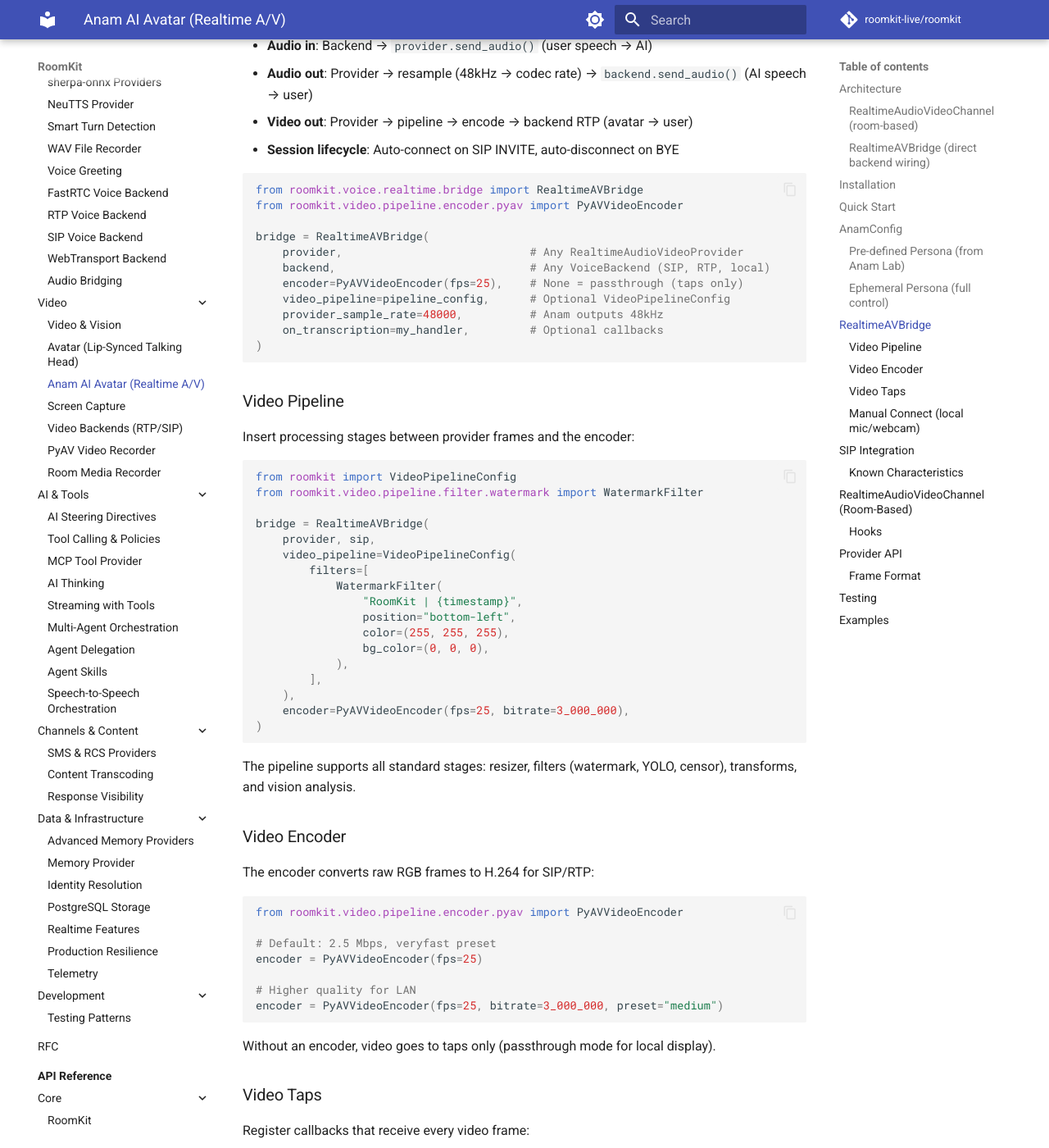
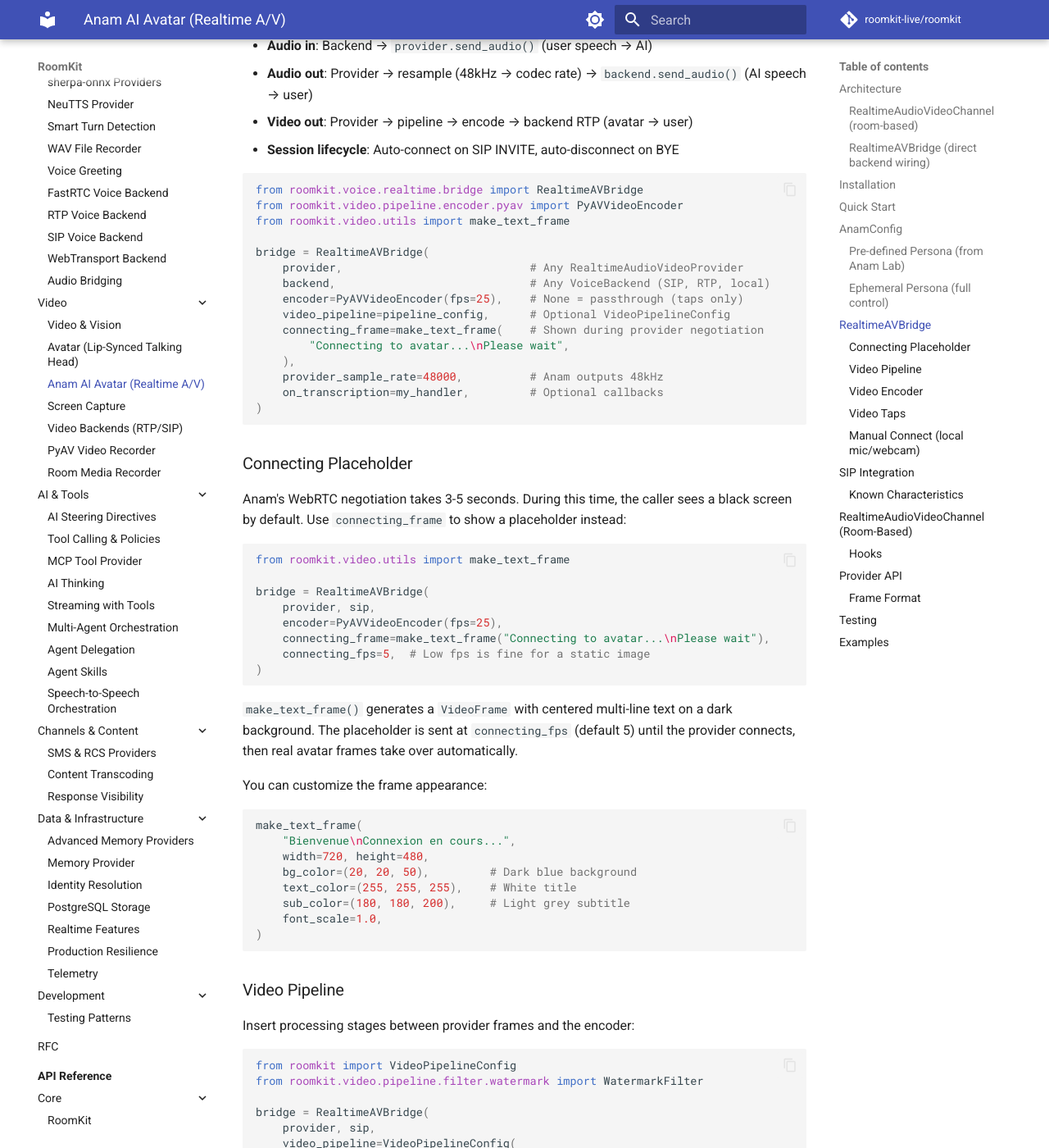
Before and after one commit to roomkit-live/roomkit-docs, an MkDocs documentation site: the page built from docs/guides/anam-avatar.md, in a window 1280 px wide and 1400 px high, scrolled down 3195 px. Shown: the whole window at 82% size. Built offline with MkDocs 1.6.1 and Material for MkDocs 9.7.7, drawn with Linux system fonts in a browser that asks for light colours; comment, search, counter and statistics services are not loaded; some of the changed text lies outside the part shown.

Commit message:
docs(anam): add connecting_frame and make_text_frame documentation
Document the connecting placeholder feature:
- New "Connecting Placeholder" section with examples
- make_text_frame() utility with customization options
- Updated SIP integration example with French placeholder
- Updated RealtimeAVBridge constructor example

Co-Authored-By: Claude Opus 4.6 (1M context) <noreply@anthropic.com>

````diff
--- a/docs/guides/anam-avatar.md
+++ b/docs/guides/anam-avatar.md
@@ -141,14 +141,48 @@ Generic bridge that wires any `VoiceBackend` to any `RealtimeAudioVideoProvider`
 ```python
 from roomkit.voice.realtime.bridge import RealtimeAVBridge
 from roomkit.video.pipeline.encoder.pyav import PyAVVideoEncoder
+from roomkit.video.utils import make_text_frame
 
 bridge = RealtimeAVBridge(
     provider,                            # Any RealtimeAudioVideoProvider
     backend,                             # Any VoiceBackend (SIP, RTP, local)
     encoder=PyAVVideoEncoder(fps=25),    # None = passthrough (taps only)
     video_pipeline=pipeline_config,      # Optional VideoPipelineConfig
+    connecting_frame=make_text_frame(    # Shown during provider negotiation
+        "Connecting to avatar...\nPlease wait",
+    ),
     provider_sample_rate=48000,          # Anam outputs 48kHz
     on_transcription=my_handler,         # Optional callbacks
+)
+```
+
+### Connecting Placeholder
+
+Anam's WebRTC negotiation takes 3-5 seconds. During this time, the caller sees a black screen by default. Use `connecting_frame` to show a placeholder instead:
+
+```python
+from roomkit.video.utils import make_text_frame
+
+bridge = RealtimeAVBridge(
+    provider, sip,
+    encoder=PyAVVideoEncoder(fps=25),
+    connecting_frame=make_text_frame("Connecting to avatar...\nPlease wait"),
+    connecting_fps=5,  # Low fps is fine for a static image
+)
+```
+
+`make_text_frame()` generates a `VideoFrame` with centered multi-line text on a dark background. The placeholder is sent at `connecting_fps` (default 5) until the provider connects, then real avatar frames take over automatically.
+
+You can customize the frame appearance:
+
+```python
+make_text_frame(
+    "Bienvenue\nConnexion en cours...",
+    width=720, height=480,
+    bg_color=(20, 20, 50),         # Dark blue background
+    text_color=(255, 255, 255),    # White title
+    sub_color=(180, 180, 200),     # Light grey subtitle
+    font_scale=1.0,
 )
 ```
 
@@ -223,6 +257,7 @@ from roomkit import AnamConfig, AnamRealtimeProvider, VideoPipelineConfig
 from roomkit.video.backends.sip import SIPVideoBackend
 from roomkit.video.pipeline.encoder.pyav import PyAVVideoEncoder
 from roomkit.video.pipeline.filter.watermark import WatermarkFilter
+from roomkit.video.utils import make_text_frame
 from roomkit.voice.realtime.bridge import RealtimeAVBridge
 
 sip = SIPVideoBackend(
@@ -245,6 +280,7 @@ bridge = RealtimeAVBridge(
     video_pipeline=VideoPipelineConfig(
         filters=[WatermarkFilter("RoomKit | {timestamp}")],
     ),
+    connecting_frame=make_text_frame("Connexion en cours...\nVeuillez patienter"),
     encoder=PyAVVideoEncoder(fps=25, bitrate=3_000_000),
     on_transcription=lambda role, text, _: print(f"[{role}] {text}"),
 )
````
